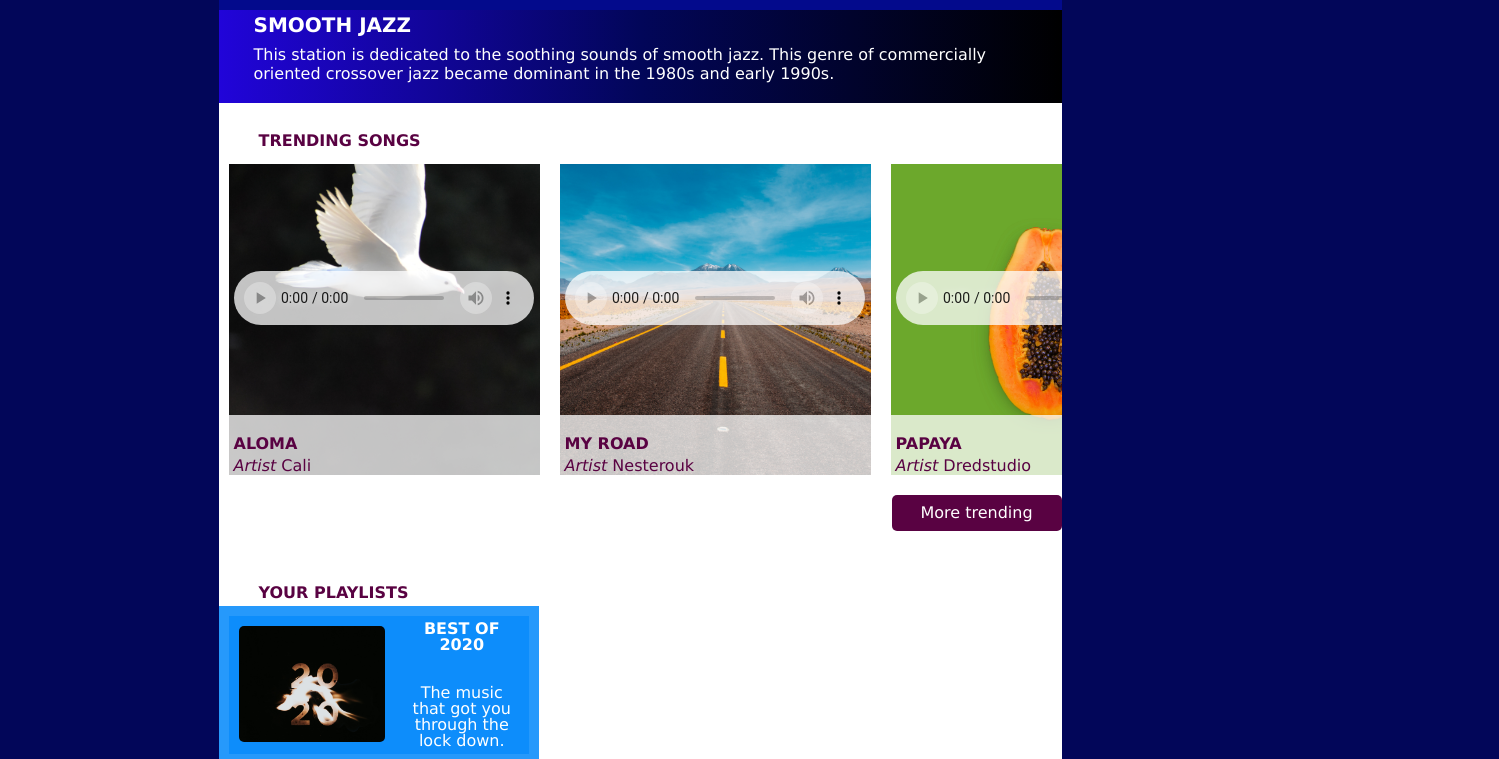
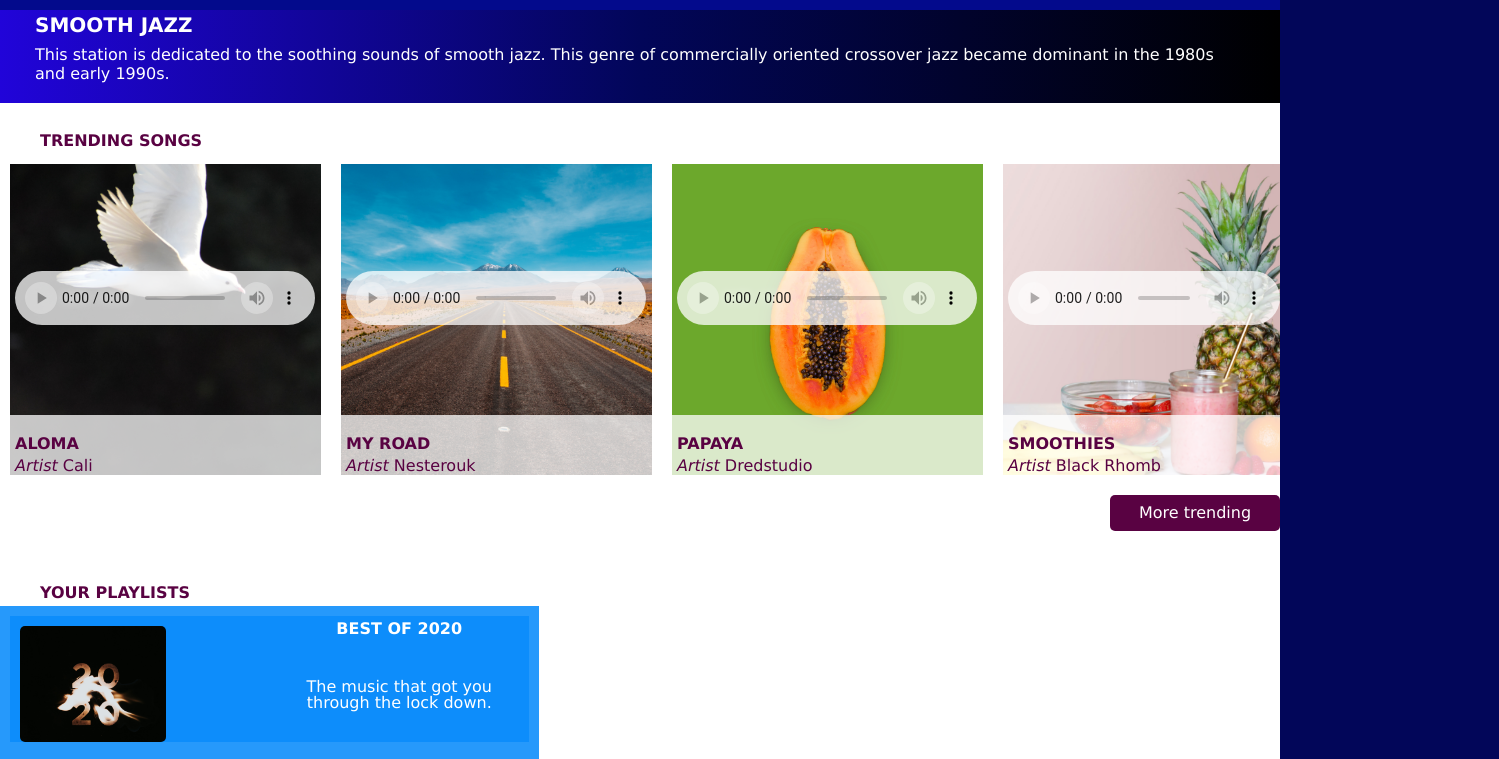
Before and after one commit to jpiper5/streamingmedia, a plain HTML site: page index.html in a window 1280 px wide. Shown: the part 50-809 px from the top of the page, 1499 px wide, since content can reach past the window. Drawn offline with Linux system fonts and the light colour scheme.

Commit message:
updated width

```diff
--- a/styles.css
+++ b/styles.css
@@ -54,7 +54,6 @@ html {
     box-sizing: border-box;
 }
 body {
-    width: 843px;
     margin: 0 auto;
     background-color: #ffffff;
     font-family: var(--body-fonts);
```
